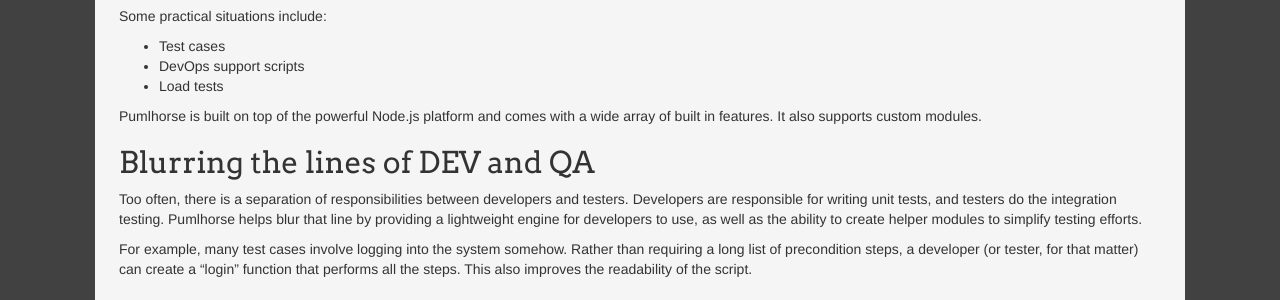
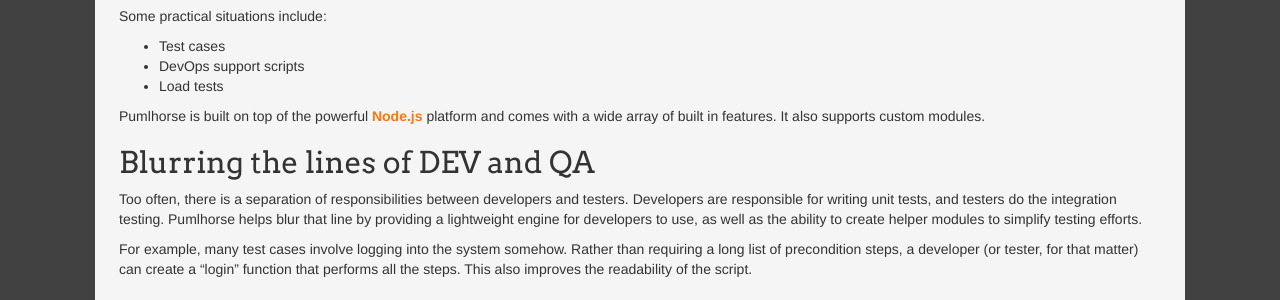
Before and after one commit to pumlhorse/pumlhorse.github.io, a Jekyll site: the page built from index.md, in a window 1280 px wide. Shown: the part 457-757 px from the top of the page. Built offline with Jekyll 4.4.1, drawn with Linux system fonts in a browser that asks for light colours; nearby versions of some CDN libraries; part of the change alters nothing that is shown.

```diff
--- a/index.md
+++ b/index.md
@@ -15,7 +15,7 @@ Some practical situations include:
 * DevOps support scripts
 * Load tests
 
-Pumlhorse is built on top of the powerful Node.js platform and comes with a wide array of built in features.
+Pumlhorse is built on top of the powerful [Node.js](https://www.nodejs.org) platform and comes with a wide array of built in features.
 It also supports custom modules.
 
 ## Blurring the lines of DEV and QA
```
